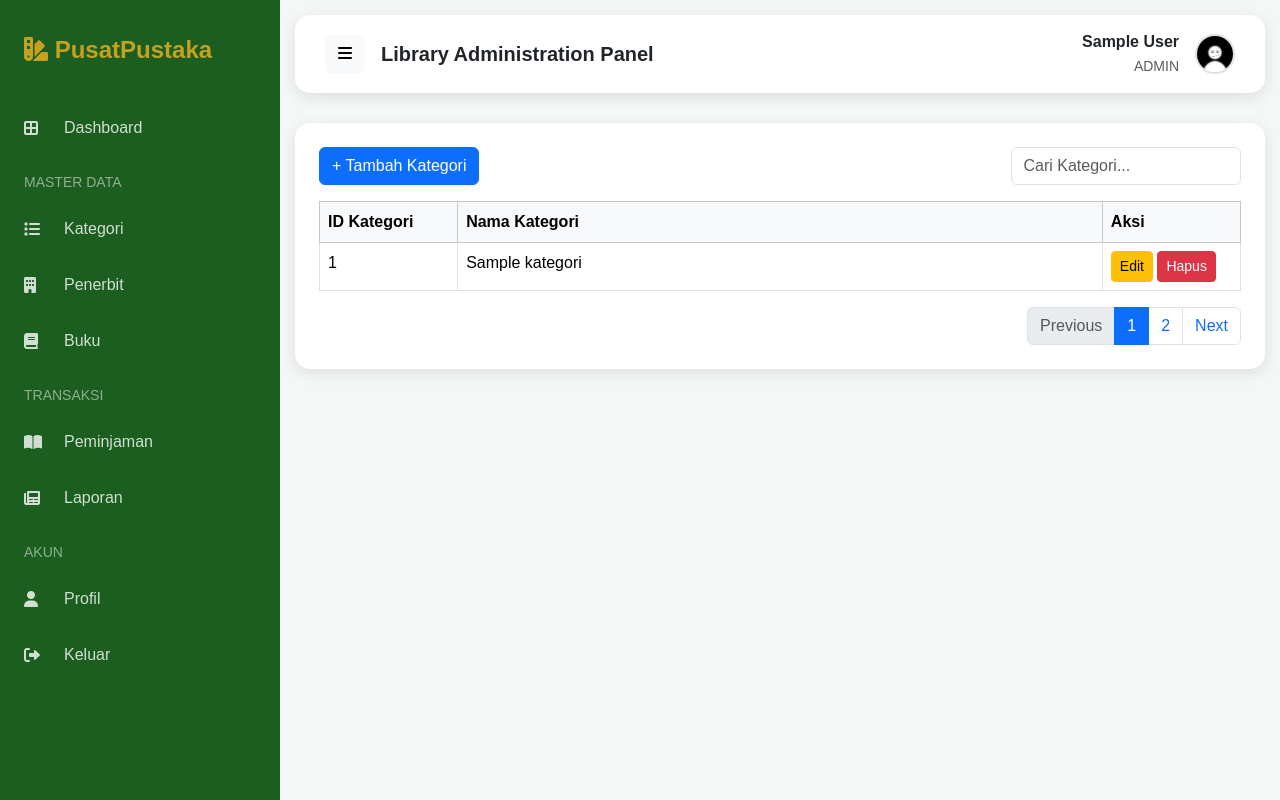
After one commit to mifthrizky/phpnative_pusatpustaka, a PHP site: page /admin/kategori.php in a window 1280 px wide. The commit adds this page. Run offline with PHP 8.4, Linux system fonts and the light colour scheme; the visitor is signed in with stand-in values (Sample User, id 1); tables that the repository leaves empty hold one stand-in row (values such as "Sample post").

Commit message:
crud awal

```diff
--- /dev/null
+++ b/admin/kategori.php
@@ -0,0 +1,202 @@
+<?php
+require_once '../layouts/header.php';
+
+// Function Form Progress
+if (isset($_POST['simpan'])) {
+    $nama_kategori = mysqli_real_escape_string($koneksi, $_POST['nama_kategori']);
+    $id_kategori = $_POST['id_kategori'];
+
+    if ($id_kategori == "") {
+        $query = "INSERT INTO kategori (nama_kategori) VALUES ('$nama_kategori')";
+    } else {
+        $query = "UPDATE kategori SET nama_kategori = '$nama_kategori' WHERE id_kategori = $id_kategori";
+    }
+
+    if (mysqli_query($koneksi, $query)) {
+        echo "<script>
+            alert('Data kategori berhasil disimpan');
+            window.location.href = 'kategori.php';
+          </script>";
+        exit;
+    } else {
+        echo "<script>alert('Error: " . mysqli_error($koneksi) . "');</script>";
+    }
+}
+
+// Function Delete
+if (isset($_POST['hapus'])) {
+    $id_kategori = $_POST['id_kategori'];
+    $query = "DELETE FROM kategori WHERE id_kategori = $id_kategori";
+    if (mysqli_query($koneksi, $query)) {
+        echo "<script>
+            alert('Data kategori berhasil dihapus');
+            window.location.href = 'kategori.php';
+          </script>";
+        exit;
+    } else {
+        echo "<script>alert('Error: " . mysqli_error($koneksi) . "');</script>";
+    }
+}
+?>
+
+<div class="row">
+    <div class="col-12">
+        <div class="card card-custom p-4 bg-white mb-4">
+            <!-- Button Atas Tabel -->
+            <div class="d-flex justify-content-between align-items-center mb-3">
+                <button type="button" class="btn btn-primary" data-bs-toggle="modal" data-bs-target="#tambahKategoriModal">
+                    + Tambah Kategori
+                </button>
+                <div class="w-25">
+                    <input type="text" class="form-control" placeholder="Cari Kategori...">
+                </div>
+            </div>
+
+            <!-- Tabel Read Kategori -->
+            <div class="table-responsive">
+                <table class="table table-bordered table-hover">
+                    <thead class="table-light">
+                        <tr>
+                            <th width="15%">ID Kategori</th>
+                            <th>Nama Kategori</th>
+                            <th width="15%">Aksi</th>
+                        </tr>
+                    </thead>
+                    <tbody>
+                        <?php
+                        $no = 1;
+                        $query = mysqli_query($koneksi, "SELECT * FROM kategori ORDER BY id_kategori DESC");
+                        while ($row = mysqli_fetch_assoc($query)):
+                        ?>
+                            <tr>
+                                <td><?= $no++ ?></td>
+                                <td><?= $row['nama_kategori'] ?></td>
+                                <td>
+                                    <button type="button" class="btn btn-sm btn-warning btn-edit" data-bs-toggle="modal" data-bs-target="#modalEdit" data-id="<?= $row['id_kategori'] ?>" data-nama="<?= $row['nama_kategori'] ?>">
+                                        Edit
+                                    </button>
+                                    <button type="button" class="btn btn-sm btn-danger btn-hapus" data-bs-toggle="modal" data-bs-target="#modalHapus" data-id="<?= $row['id_kategori'] ?>">
+                                        Hapus
+                                    </button>
+                                </td>
+                            </tr>
+                        <?php
+                        endwhile;
+                        ?>
+                    </tbody>
+                </table>
+
+                <!-- Pagination -->
+                <nav>
+                    <ul class="pagination justify-content-end mb-0">
+                        <li class="page-item disabled"><a class="page-link" href="#">Previous</a></li>
+                        <li class="page-item active"><a class="page-link" href="#">1</a></li>
+                        <li class="page-item"><a class="page-link" href="#">2</a></li>
+                        <li class="page-item"><a class="page-link" href="#">Next</a></li>
+                    </ul>
+                </nav>
+            </div>
+        </div>
+    </div>
+</div>
+
+<!-- Modal Tambah Kategori -->
+<div class="modal fade" id="tambahKategoriModal" tabindex="-1" aria-labelledby="tambahKategoriModalLabel" aria-hidden="true">
+    <div class="modal-dialog modal-dialog-centered">
+        <div class="modal-content">
+            <div class="modal-header">
+                <h5 class="modal-title" id="tambahKategoriModalLabel">Tambah Kategori</h5>
+                <button type="button" class="btn-close" data-bs-dismiss="modal" aria-label="Close"></button>
+            </div>
+            <div class="modal-body">
+                <form method="POST">
+                    <input type="hidden" name="id_kategori" id="id_kategori">
+                    <div class="mb-3">
+                        <label for="namaKategori" class="form-label">Nama Kategori</label>
+                        <input type="text" class="form-control" id="nama_kategori" name="nama_kategori" placeholder="Masukkan nama kategori">
+                    </div>
+                    <div class="modal-footer">
+                        <button type="button" class="btn btn-secondary" data-bs-dismiss="modal">Batal</button>
+                        <button type="submit" class="btn btn-primary" name="simpan">Simpan</button>
+                    </div>
+                </form>
+            </div>
+        </div>
+    </div>
+</div>
+
+<!-- Modal Edit Kategori -->
+<div class="modal fade" id="modalEdit" tabindex="-1" aria-labelledby="modalEditLabel" aria-hidden="true">
+    <div class="modal-dialog modal-dialog-centered">
+        <div class="modal-content">
+            <div class="modal-header">
+                <h5 class="modal-title" id="modalEditLabel">Edit Kategori</h5>
+                <button type="button" class="btn-close" data-bs-dismiss="modal" aria-label="Close"></button>
+            </div>
+            <form method="POST">
+                <div class="modal-body">
+                    <input type="hidden" name="id_kategori" id="editIdKategori">
+                    <div class="mb-3">
+                        <label for="editNamaKategori" class="form-label">Nama Kategori</label>
+                        <input type="text" class="form-control" id="editNamaKategori" name="nama_kategori" required>
+                    </div>
+                </div>
+                <div class="modal-footer">
+                    <button type="button" class="btn btn-secondary" data-bs-dismiss="modal">Batal</button>
+                    <button type="submit" class="btn btn-warning" name="simpan">Update</button>
+                </div>
+            </form>
+        </div>
+    </div>
+</div>
+
+<!-- Modal Hapus Kategori -->
+<div class="modal fade" id="modalHapus" tabindex="-1" aria-labelledby="modalHapusLabel" aria-hidden="true">
+    <div class="modal-dialog modal-dialog-centered">
+        <div class="modal-content">
+            <div class="modal-header">
+                <h5 class="modal-title text-danger" id="modalHapusLabel">Konfirmasi Hapus</h5>
+                <button type="button" class="btn-close" data-bs-dismiss="modal" aria-label="Close"></button>
+            </div>
+            <form method="POST">
+                <div class="modal-body">
+                    <input type="hidden" name="id_kategori" id="hapusIdKategori">
+                    <p>Apakah Anda yakin ingin menghapus kategori ini? Data yang dihapus tidak dapat dikembalikan.</p>
+                </div>
+                <div class="modal-footer">
+                    <button type="button" class="btn btn-secondary" data-bs-dismiss="modal">Batal</button>
+                    <button type="submit" class="btn btn-danger" name="hapus">Ya, Hapus</button>
+                </div>
+            </form>
+        </div>
+    </div>
+</div>
+
+<script>
+    document.addEventListener('DOMContentLoaded', function() {
+        const editButtons = document.querySelectorAll('.btn-edit');
+        editButtons.forEach(button => {
+            button.addEventListener('click', function() {
+                const id = this.getAttribute('data-id');
+                const nama = this.getAttribute('data-nama');
+
+                document.getElementById('editIdKategori').value = id;
+                document.getElementById('editNamaKategori').value = nama;
+            });
+        });
+
+        const deleteButtons = document.querySelectorAll('.btn-hapus');
+        deleteButtons.forEach(button => {
+            button.addEventListener('click', function() {
+                const id = this.getAttribute('data-id');
+
+                document.getElementById('hapusIdKategori').value = id;
+            });
+        });
+
+    });
+</script>
+
+<?php
+require_once '../layouts/footer.php';
+?>
--- a/index.php
+++ b/index.php
@@ -8,7 +8,7 @@
         <!-- Bootstrap 5 -->
         <link rel="stylesheet" href="assets/css/bootstrap.min.css">
         <!-- Google Fonts -->
-        <link href="https://fonts.googleapis.com/css2?family=Outfit:wght@100..900&display=swap" rel="stylesheet">
+        <link href="https://fonts.googleapis.com/css2?family=Barlow+Semi+Condensed:wght@400;600;700&display=swap" rel="stylesheet">
         <!-- font awesome -->
         <link rel="stylesheet" href="https://cdnjs.cloudflare.com/ajax/libs/font-awesome/6.0.0/css/all.min.css">
 
--- a/layouts/footer.php
+++ b/layouts/footer.php
@@ -3,7 +3,7 @@
  </div>
 
  <!-- Bootstrap JS -->
- <script src="assets/js/bootstrap.bundle.min.js"></script>
+ <script src="../assets/js/bootstrap.bundle.min.js"></script>
  </body>
 
  </html>
--- a/layouts/header.php
+++ b/layouts/header.php
@@ -19,7 +19,7 @@ if (!isset($_SESSION['id_pengguna'])) {
     <!-- Bootstrap 5 -->
     <link rel="stylesheet" href="../assets/css/bootstrap.min.css">
     <!-- Google Fonts -->
-    <link href="https://fonts.googleapis.com/css2?family=Outfit:wght@100..900&display=swap" rel="stylesheet">
+    <link href="https://fonts.googleapis.com/css2?family=Barlow+Semi+Condensed:wght@400;600;700&display=swap" rel="stylesheet">
     <!-- font awesome -->
     <link rel="stylesheet" href="https://cdnjs.cloudflare.com/ajax/libs/font-awesome/6.0.0/css/all.min.css">
 
@@ -102,11 +102,6 @@ if (!isset($_SESSION['id_pengguna'])) {
             border: none;
             border-radius: 15px;
             box-shadow: 0 4px 15px rgba(0, 0, 0, 0.1);
-            transition: transform 0.3s;
-        }
-
-        .card-custom:hover {
-            transform: translateY(-5px);
         }
 
         .profile-img-nav {
@@ -165,9 +160,9 @@ if (!isset($_SESSION['id_pengguna'])) {
                 <a href="dashboard.php" class="list-group-item list-group-item-action"><i class="fa-solid fa-border-all"></i>Dashboard</a>
 
                 <div class="mt-3 px-4 mb-2 small text-uppercase opacity-50">Master Data</div>
-                <a href="dashboard.php" class="list-group-item list-group-item-action"><i class="fa-solid fa-list"></i>Kategori</a>
-                <a href="dashboard.php" class="list-group-item list-group-item-action"><i class="fa-solid fa-building"></i>Penerbit</a>
-                <a href="dashboard.php" class="list-group-item list-group-item-action"><i class="fa-solid fa-book"></i>Buku</a>
+                <a href="kategori.php" class="list-group-item list-group-item-action"><i class="fa-solid fa-list"></i>Kategori</a>
+                <a href="penerbit.php" class="list-group-item list-group-item-action"><i class="fa-solid fa-building"></i>Penerbit</a>
+                <a href="buku.php" class="list-group-item list-group-item-action"><i class="fa-solid fa-book"></i>Buku</a>
 
                 <?php if ($_SESSION['role'] === 'admin') : ?>
                     <div class="mt-3 px-4 mb-2 small text-uppercase opacity-50">Transaksi</div>
@@ -188,7 +183,7 @@ if (!isset($_SESSION['id_pengguna'])) {
                     <button class="btn btn-light me-3">
                         <i class="fas fa-bars"></i>
                     </button>
-                    <h5 class="mb-0 d-none d-md-block align-items-center">Library Administration Panel</h5>
+                    <h5 class="mb-0 d-none d-md-block align-items-center fw-bold">Library Administration Panel</h5>
                 </div>
 
                 <div class="d-flex align-items-center">
```
